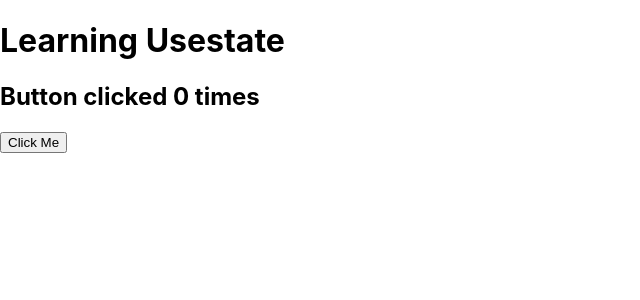
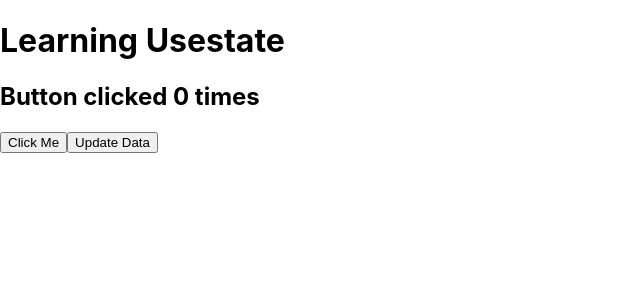
Before and after one commit to Ranipawar24/ReactPractice, a React (Create React App) app: page / in a window 1280 px wide. Shown: the top 300 px of the page, without its empty margins (0-640 px from the left). Built offline with nearby package versions, Linux system fonts and the light colour scheme.

Commit message:
Update App.js

```diff
--- a/src/App.js
+++ b/src/App.js
@@ -1,18 +1,29 @@
 import "./App.css";
 
-import { useState, React } from "react";
+import { useState, useEffect, React } from "react";
 
 function App() {
   /* EXAMPLE OF USESTATE*/
   const [count, setcounter] = useState(0);
+  const [data, setData] = useState("Ram");
+
+  useEffect(() => {
+    console.log("component mounted");
+  }, [data]);
+
   function updateCount() {
     setcounter(count + 1);
   }
+  function updateData() {
+    setData("seeta");
+  }
+
   return (
     <>
       <h1>Learning Usestate</h1>
       <h2>Button clicked {count} times </h2>
       <button onClick={updateCount}>Click Me</button>
+      <button onClick={updateData}>Update Data</button>
     </>
   );
 }
```
